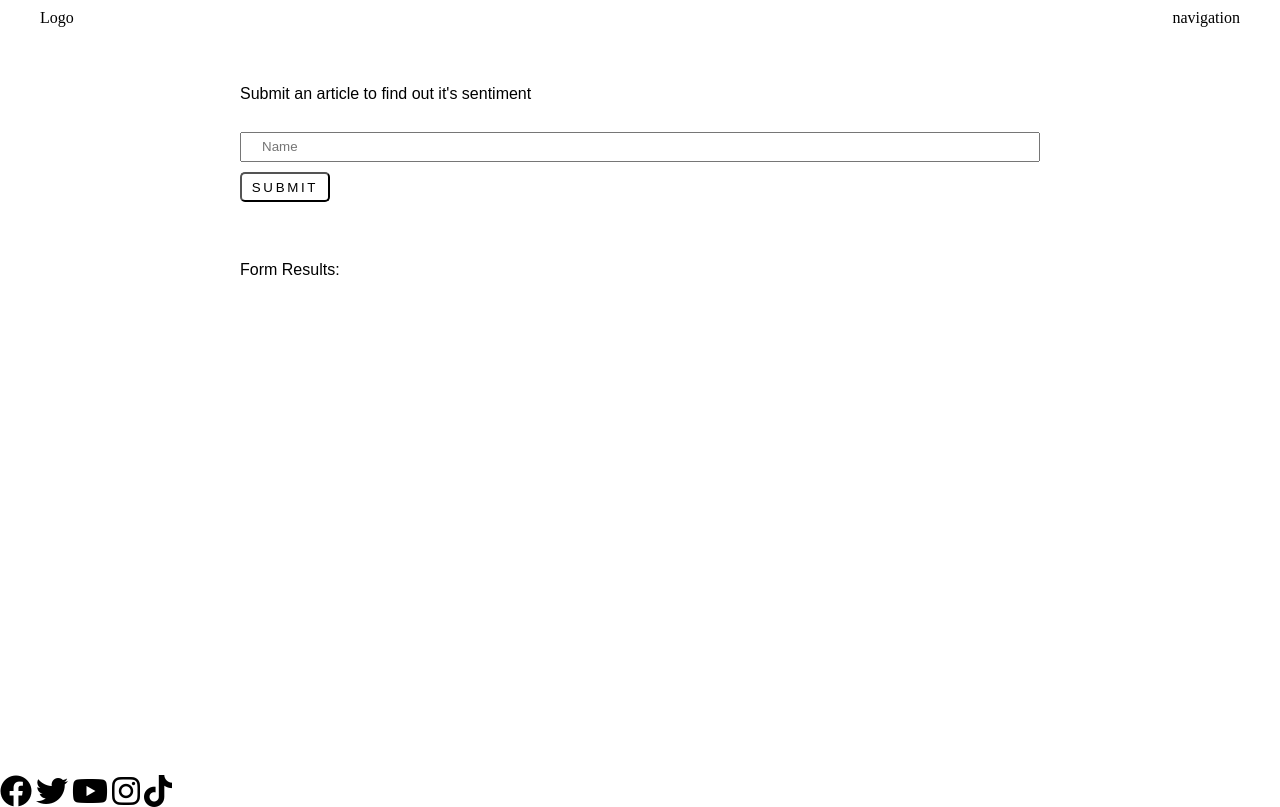
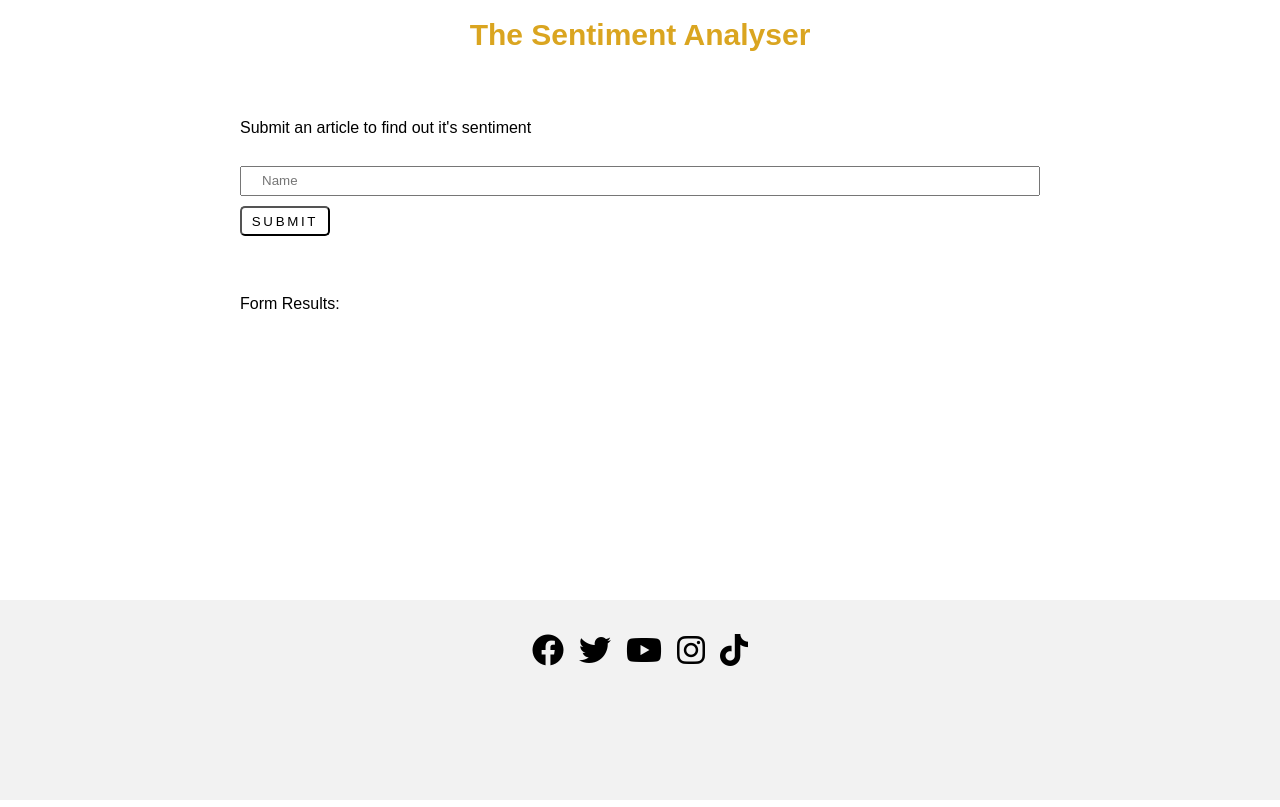
Before and after one commit to mspil88/evaluate-news-nlp, a website: page src/client/views/index.html in a window 1280 px wide. Drawn offline with nearby package versions, Linux system fonts and the light colour scheme; files that its build step writes are made by us from their sources.

Commit message:
styling the header with title

```diff
--- a/src/client/styles/base.scss
+++ b/src/client/styles/base.scss
@@ -8,6 +8,7 @@ body {
 
 main {
     flex: 2;
+    max-height: 800px;
 }
 
 section {
@@ -29,6 +30,7 @@ section {
 
 .results {
     font-family: $font;
+
 }
 
 .agreement, .confidence, .irony, .model, .score-tag, .subjectivity {
--- a/src/client/styles/footer.scss
+++ b/src/client/styles/footer.scss
@@ -0,0 +1,27 @@
+$secondary-font-color: rgba(0, 0, 0, 0.3);
+$primary-font-color: black;
+
+
+footer {
+    display: inline-block;
+    // border-top: 1px solid black;
+    background-color:rgba(128, 128, 128, 0.1);
+    height: 200px;
+}
+
+.social-icons {
+    display: flex;
+    gap: 15px;
+    justify-content: center;
+    margin-top: 50px;
+    color: $primary-font-color;
+
+}
+
+.fa-brands {
+    transition: 0.2s;
+}
+
+.fa-brands:hover {
+    color: $secondary-font-color;
+}
--- a/src/client/styles/form.scss
+++ b/src/client/styles/form.scss
@@ -8,6 +8,7 @@ form {
     // border: 1px solid $btn-color;
     // border-radius: 3px;
     // padding: 40px;
+
 }
 
 .form-title {
--- a/src/client/styles/header.scss
+++ b/src/client/styles/header.scss
@@ -1,5 +1,15 @@
 header {
     display: flex;
-    justify-content: space-between;
+
+    justify-content: center;
     padding: 10px 40px;
 }
+
+.app-title {
+	font-size: 30px;
+	padding: 10px;
+	color: goldenrod;
+	font-weight: bold;
+    font-family: Arial, Helvetica, sans-serif;
+
+}
--- a/src/client/views/index.html
+++ b/src/client/views/index.html
@@ -14,12 +14,7 @@
     <body>
 
         <header>
-            <div class="">
-                Logo
-            </div>
-            <div class="">
-                navigation
-            </div>
+            <div class="app-title">The Sentiment Analyser</div>
         </header>
 
         <main>
```
